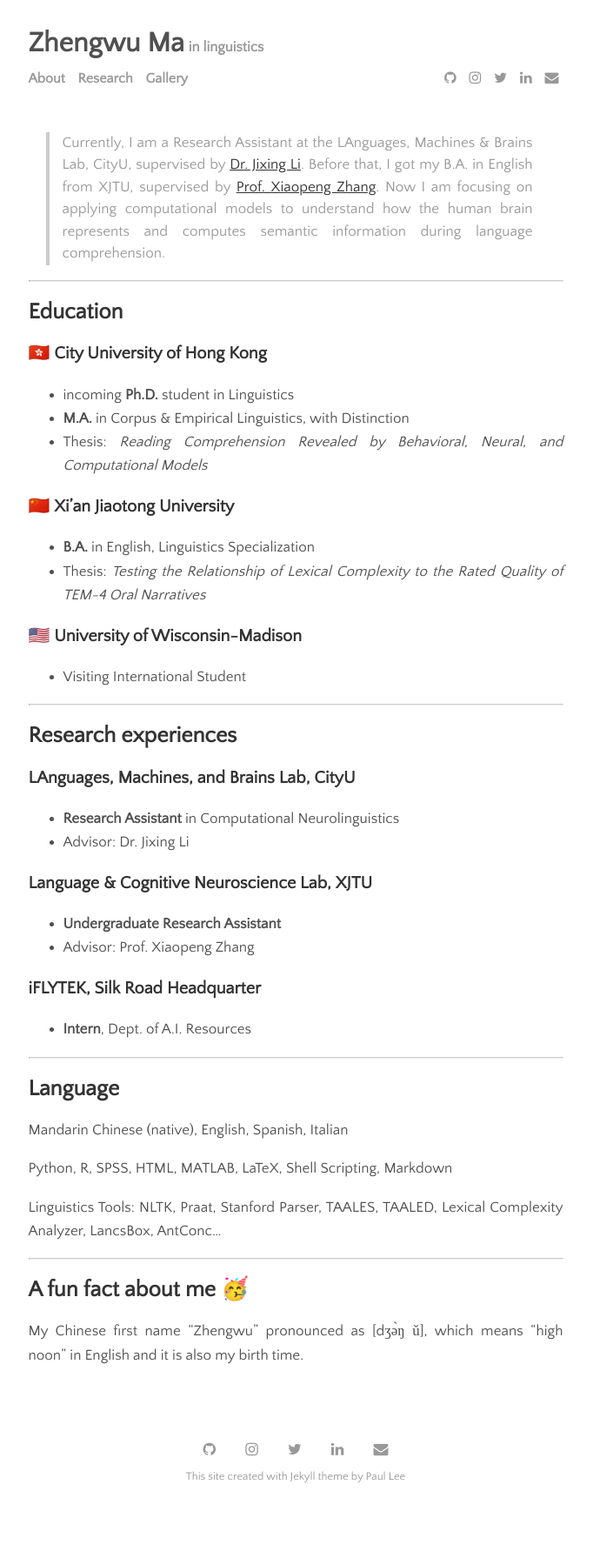
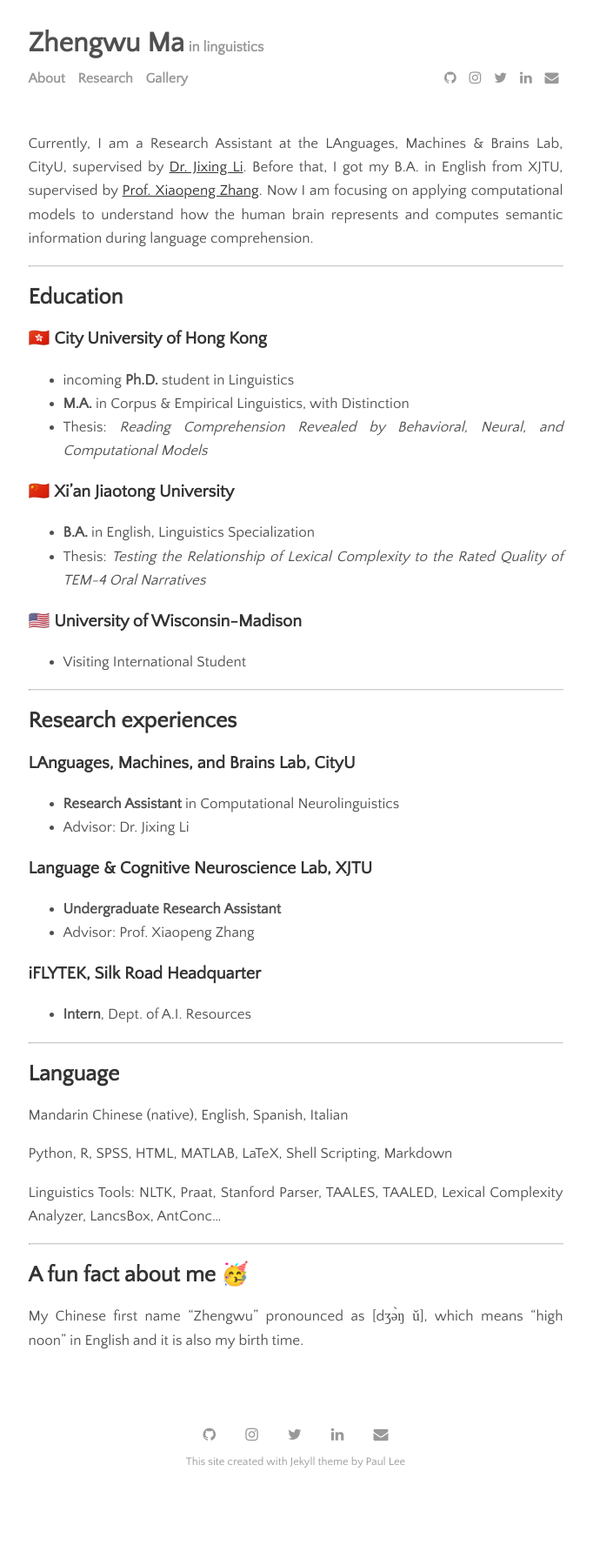
Before and after one commit to zhengwuma/zhengwuma.github.io, a Jekyll site: the page built from menu/about.md, in a window 1280 px wide. Shown: the whole page at 87% size, without its empty margins (300-982 px from the left). Built offline with Jekyll 4.4.1, drawn with Linux system fonts in a browser that asks for light colours.

```diff
--- a/menu/about.md
+++ b/menu/about.md
@@ -3,7 +3,7 @@ layout: page
 title: About
 permalink: /about
 ---
-> Currently, I am a Research Assistant at the LAnguages, Machines & Brains Lab, CityU, supervised by [Dr. Jixing Li](https://jixing-li.github.io/). Before that, I got my B.A. in English from XJTU, supervised by [Prof. Xiaopeng Zhang](http://gr.xjtu.edu.cn/en/web/zhangxp). Now I am focusing on applying computational models to understand how the human brain represents and computes semantic information during language comprehension.
+Currently, I am a Research Assistant at the LAnguages, Machines & Brains Lab, CityU, supervised by [Dr. Jixing Li](https://jixing-li.github.io/). Before that, I got my B.A. in English from XJTU, supervised by [Prof. Xiaopeng Zhang](http://gr.xjtu.edu.cn/en/web/zhangxp). Now I am focusing on applying computational models to understand how the human brain represents and computes semantic information during language comprehension.
 
 
 ______________________________
```
